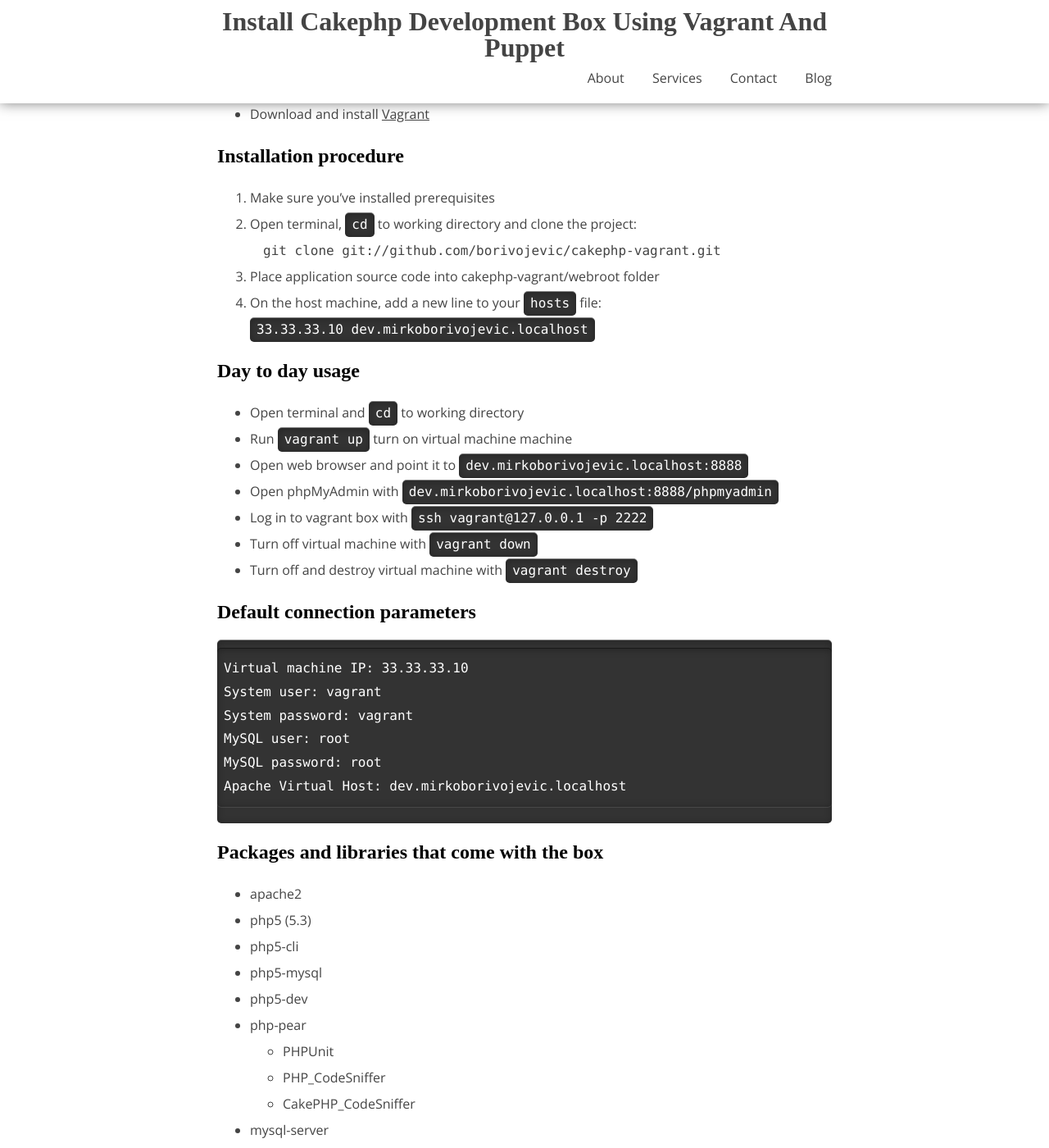
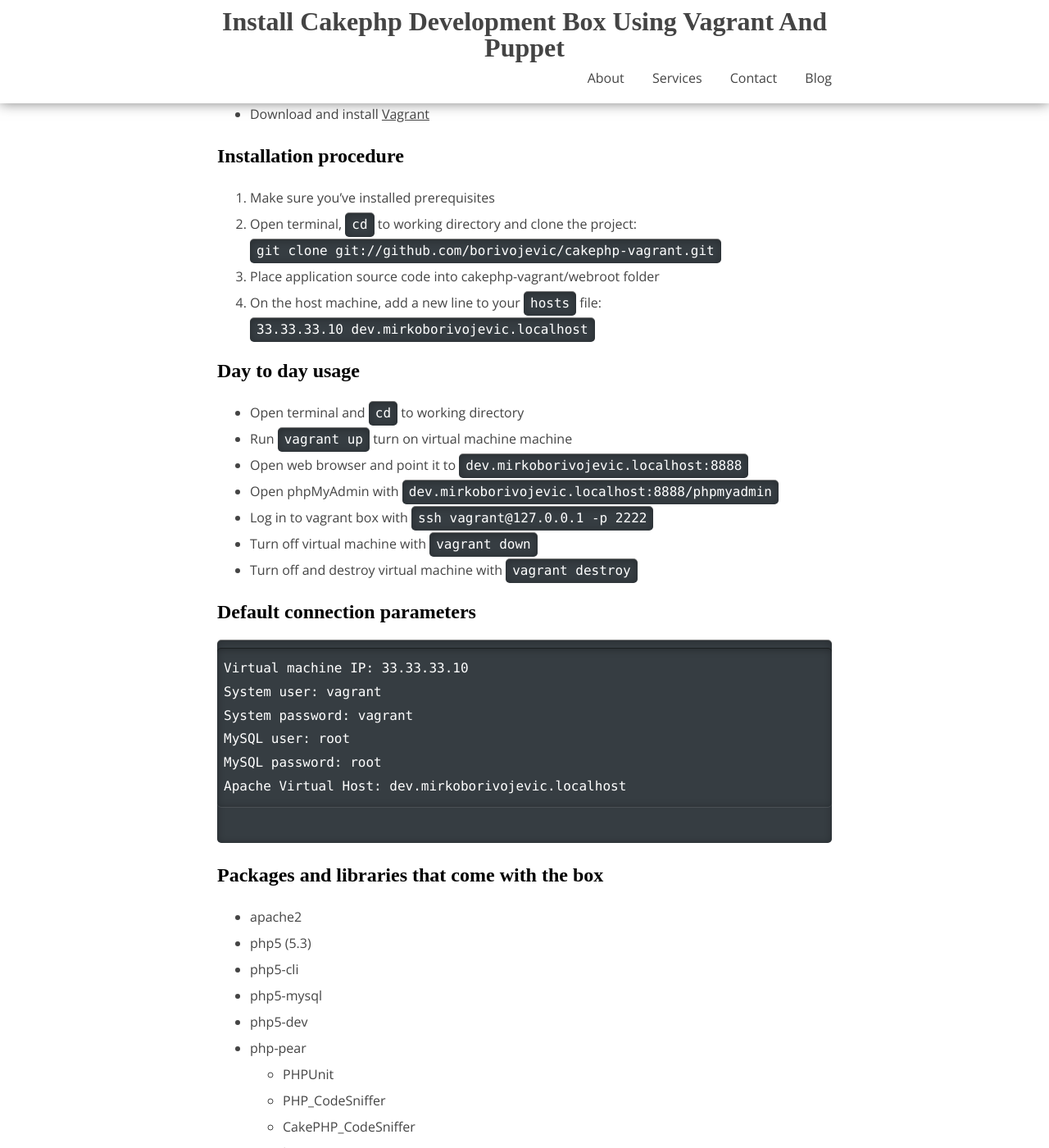
Before and after one commit to borivojevic/borivojevic.github.com, a Jekyll site: the page built from _posts/2013-05-07-install-cakephp-development-box-using-vagrant-and-puppet.markdown, in a window 1280 px wide and 1400 px high, scrolled down 285 px. Shown: the whole window at 82% size. Built offline with Jekyll 4.4.1, drawn with Linux system fonts in a browser that asks for light colours; some web fonts are replaced; Markdown is read by kramdown in place of the engine named in the settings; comment, search, counter and statistics services are not loaded.

Commit message:
Update code formatting

```diff
--- a/_posts/2013-05-07-install-cakephp-development-box-using-vagrant-and-puppet.markdown
+++ b/_posts/2013-05-07-install-cakephp-development-box-using-vagrant-and-puppet.markdown
@@ -16,7 +16,7 @@
 
 1. Make sure you've installed prerequisites
 2. Open terminal, <code>cd</code> to working directory and clone the project:
-    <pre class="terminal"><code>git clone git://github.com/borivojevic/cakephp-vagrant.git</code></pre>
+    <code>git clone git://github.com/borivojevic/cakephp-vagrant.git</code>
 3. Place application source code into cakephp-vagrant/webroot folder
 4. On the host machine, add a new line to your <code>hosts</code> file:
     <code>33.33.33.10 dev.mirkoborivojevic.localhost</code>
--- a/css/main.css
+++ b/css/main.css
@@ -287,7 +287,7 @@
 }
 
 .highlight, p > pre, p > code, p > nobr > code, li > code, h5 > code, .note > code {
-	background: #333;
+	background: #363D42;
 	color: #fff;
 	border-radius: 5px;
 	box-shadow: inset 0 1px 10px rgba(0,0,0,.3),
@@ -296,14 +296,14 @@
 }
 
 .note code {
-	background-color: rgba(0,0,0,0.2);
-	margin-left: 2.5px;
-	margin-right: 2.5px;
+	background-color: #F7F5F2;
+	color: #000;
 	font-size: 0.8em;
 }
 
 .highlight {
 	padding: 10px 0;
+	margin-bottom: 24px;
 	width: 100%;
 	overflow: auto;
 }
```
